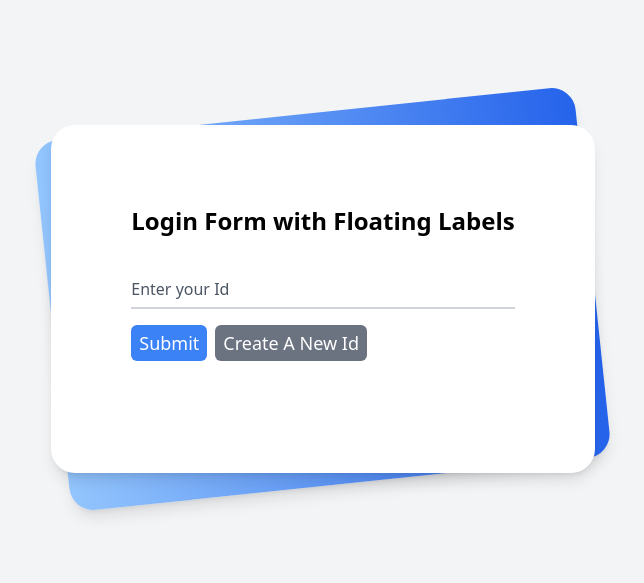
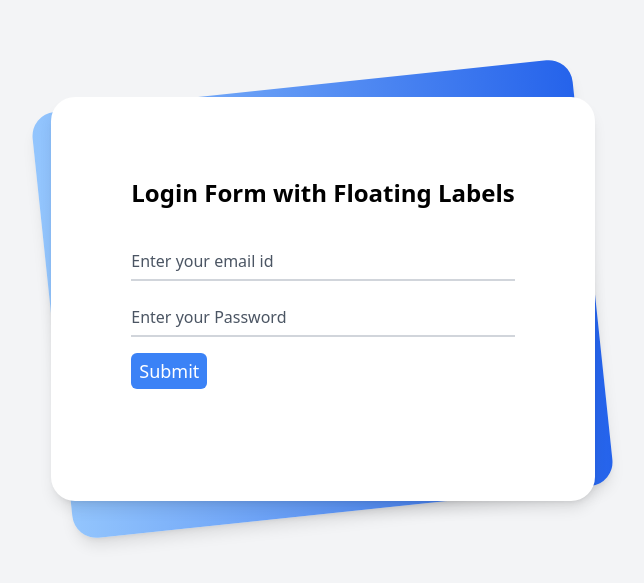
Before and after one commit to shreyanshgohil/socket, a React (Create React App) app in the folder frontend/: page /login in a window 1280 px wide. Shown: the part 101-684 px from the top of the page, without its empty margins (317-961 px from the left). Built offline with nearby package versions, Linux system fonts and the light colour scheme.

Commit message:
till login work done

```diff
--- a/frontend/jsconfig.json
+++ b/frontend/jsconfig.json
@@ -4,7 +4,8 @@
     "paths": {
       "components/*": ["components/*"],
       "pages/*": ["pages/*"],
-      "libs/*": ["libs/*"]
+      "utils/*": ["utils/*"],
+      "context/*": ["context/*"]
     }
   },
   "include": ["src"]
--- a/frontend/src/App.js
+++ b/frontend/src/App.js
@@ -1,20 +1,15 @@
+import { useUserContext } from 'context/User';
 import { useEffect } from 'react';
 import { Route, Routes, useNavigate } from 'react-router-dom';
-import { useLocalStorage } from './hooks';
 import { HomePage, LoginPage } from './pages';
 
 function App() {
-  const [userId, setUserId] = useLocalStorage('id');
   const navigate = useNavigate();
-
-  // Changeing the user id
-  const changeUserIdHandler = (id = '') => {
-    setUserId(id);
-  };
+  const { user } = useUserContext();
 
   // If user not exist sending to login page
   useEffect(() => {
-    if (!userId) {
+    if (!user) {
       navigate('/login');
     }
   }, []);
@@ -22,16 +17,8 @@ function App() {
   // JSX
   return (
     <Routes>
-      <Route path="/" element={<HomePage userId={userId} />} />
-      <Route
-        path="/login"
-        element={
-          <LoginPage
-            changeUserIdHandler={changeUserIdHandler}
-            userId={userId}
-          />
-        }
-      />
+      <Route path="/" element={<HomePage />} />
+      <Route path="/login" element={<LoginPage />} />
     </Routes>
   );
 }
--- a/frontend/src/components/Home/Conversations.jsx
+++ b/frontend/src/components/Home/Conversations.jsx
@@ -8,7 +8,7 @@ const Conversations = (props) => {
   } = props;
 
   return (
-    <div className="flex flex-col space-y-1 mt-4 -mx-2 h-48 overflow-y-auto">
+    <div className="flex flex-col space-y-1 mt-4 -mx-2 h-[396px] overflow-y-auto">
       {conversations.map((singleUser, index) => {
         return (
           <button
--- a/frontend/src/components/Home/SideBar.jsx
+++ b/frontend/src/components/Home/SideBar.jsx
@@ -7,7 +7,6 @@ const SideBar = (props) => {
     selectCurrentConversationHandler,
     selectCurrentConversation,
   } = props;
-  console.log('selectCurrentConversation', selectCurrentConversation);
   return (
     <div className="flex flex-col py-8 pl-6 pr-2 w-64 bg-white flex-shrink-0">
       <QuickStart />
--- /dev/null
+++ b/frontend/src/context/User.js
@@ -0,0 +1,21 @@
+import { createContext, useState, useContext } from 'react';
+
+const initialState = {
+  user: null,
+};
+
+const UserContext = createContext(initialState);
+export const useUserContext = () => useContext(UserContext);
+
+export const UserContextProvider = ({ children }) => {
+  const [userData, setUserData] = useState(null);
+  //   For set UserData in context api
+  const setUserDataHandler = (userObj) => {
+    setUserData(userObj);
+  };
+  return (
+    <UserContext.Provider value={{ user: userData, setUserDataHandler }}>
+      {children}
+    </UserContext.Provider>
+  );
+};
--- a/frontend/src/index.js
+++ b/frontend/src/index.js
@@ -4,12 +4,15 @@ import './index.css';
 import App from './App';
 import reportWebVitals from './reportWebVitals';
 import { BrowserRouter } from 'react-router-dom';
+import { UserContextProvider } from 'context/User';
 const root = ReactDOM.createRoot(document.getElementById('root'));
 root.render(
   <React.StrictMode>
-    <BrowserRouter>
-      <App />
-    </BrowserRouter>
+    <UserContextProvider>
+      <BrowserRouter>
+        <App />
+      </BrowserRouter>
+    </UserContextProvider>
   </React.StrictMode>
 );
 
--- a/frontend/src/pages/Home.jsx
+++ b/frontend/src/pages/Home.jsx
@@ -1,7 +1,7 @@
 import { SideBar } from 'components/Home';
 import { useEffect, useState } from 'react';
 
-const Home = (props) => {
+const Home = () => {
   const [users, setUsers] = useState([]);
   const [selectCurrentConversation, setSelectCurrentConversation] = useState(
     {}
--- a/frontend/src/pages/Login.jsx
+++ b/frontend/src/pages/Login.jsx
@@ -1,31 +1,41 @@
-import React, { useEffect, useRef } from 'react';
+import { useRef } from 'react';
 import { useNavigate } from 'react-router-dom';
-import { v4 as uuidv4 } from 'uuid';
+import { useUserContext } from 'context/User';
+import { api } from 'utils/common';
 
 // Login page
-const Login = (props) => {
+const Login = () => {
   // Inits
-  const { changeUserIdHandler, userId } = props;
-  const userIdRef = useRef('');
+  const emailRef = useRef('');
+  const passwordRef = useRef('');
+  const { setUserDataHandler } = useUserContext();
   const navigate = useNavigate();
+
+  // For handle the login process of the user
+  const loginHandler = async () => {
+    const body = {
+      email: emailRef.current.value,
+      password: passwordRef.current.value,
+    };
+    const { status, data } = await api('/user/login', {
+      method: 'POST',
+      headers: {
+        'Content-type': 'application/json',
+      },
+      body: body,
+    });
+
+    if (status === 200) {
+      setUserDataHandler(data);
+      navigate('/');
+    }
+  };
 
   // For handle the submition of form
   const submitFormHandler = (event) => {
     event.preventDefault();
-    changeUserIdHandler(userIdRef.current.value);
+    loginHandler();
   };
-
-  //   For genarate new userid
-  const gerateNewUserIdHandler = () => {
-    changeUserIdHandler(uuidv4());
-  };
-
-  //if id is there then redirect to home page
-  useEffect(() => {
-    if (userId) {
-      navigate('/');
-    }
-  }, [userId]);
 
   // JSX code
   return (
@@ -52,25 +62,35 @@ const Login = (props) => {
                     type="text"
                     className="peer placeholder-transparent h-10 w-full border-b-2 border-gray-300 text-gray-900 focus:outline-none focus:borer-rose-600"
                     placeholder="Email address"
-                    ref={userIdRef}
+                    ref={emailRef}
                   />
                   <label
                     htmlFor="email"
                     className="absolute left-0 -top-3.5 text-gray-600 text-sm peer-placeholder-shown:text-base peer-placeholder-shown:text-gray-440 peer-placeholder-shown:top-2 transition-all peer-focus:-top-3.5 peer-focus:text-gray-600 peer-focus:text-sm"
                   >
-                    Enter your Id
+                    Enter your email id
+                  </label>
+                </div>
+                <div className="relative">
+                  <input
+                    autoComplete="off"
+                    id="password"
+                    name="password"
+                    type="password"
+                    className="peer placeholder-transparent h-10 w-full border-b-2 border-gray-300 text-gray-900 focus:outline-none focus:borer-rose-600"
+                    placeholder="Email address"
+                    ref={passwordRef}
+                  />
+                  <label
+                    htmlFor="password"
+                    className="absolute left-0 -top-3.5 text-gray-600 text-sm peer-placeholder-shown:text-base peer-placeholder-shown:text-gray-440 peer-placeholder-shown:top-2 transition-all peer-focus:-top-3.5 peer-focus:text-gray-600 peer-focus:text-sm"
+                  >
+                    Enter your Password
                   </label>
                 </div>
                 <div className="relative flex gap-2">
                   <button className="bg-blue-500 text-white rounded-md px-2 py-1">
                     Submit
-                  </button>
-                  <button
-                    className="bg-gray-500 text-white rounded-md px-2 py-1"
-                    type="button"
-                    onClick={gerateNewUserIdHandler}
-                  >
-                    Create A New Id
                   </button>
                 </div>
               </div>
--- /dev/null
+++ b/frontend/src/utils/common.js
@@ -0,0 +1,9 @@
+export const api = async (url, otherData) => {
+  const { body, ...others } = otherData;
+  const response = await fetch(url, {
+    body: JSON.stringify(body),
+    ...others,
+  });
+  const data = await response.json();
+  return { status: response.status, ...data };
+};
```
Also changed, not shown: 2 other files (tests, documents, lock files or other folders).
